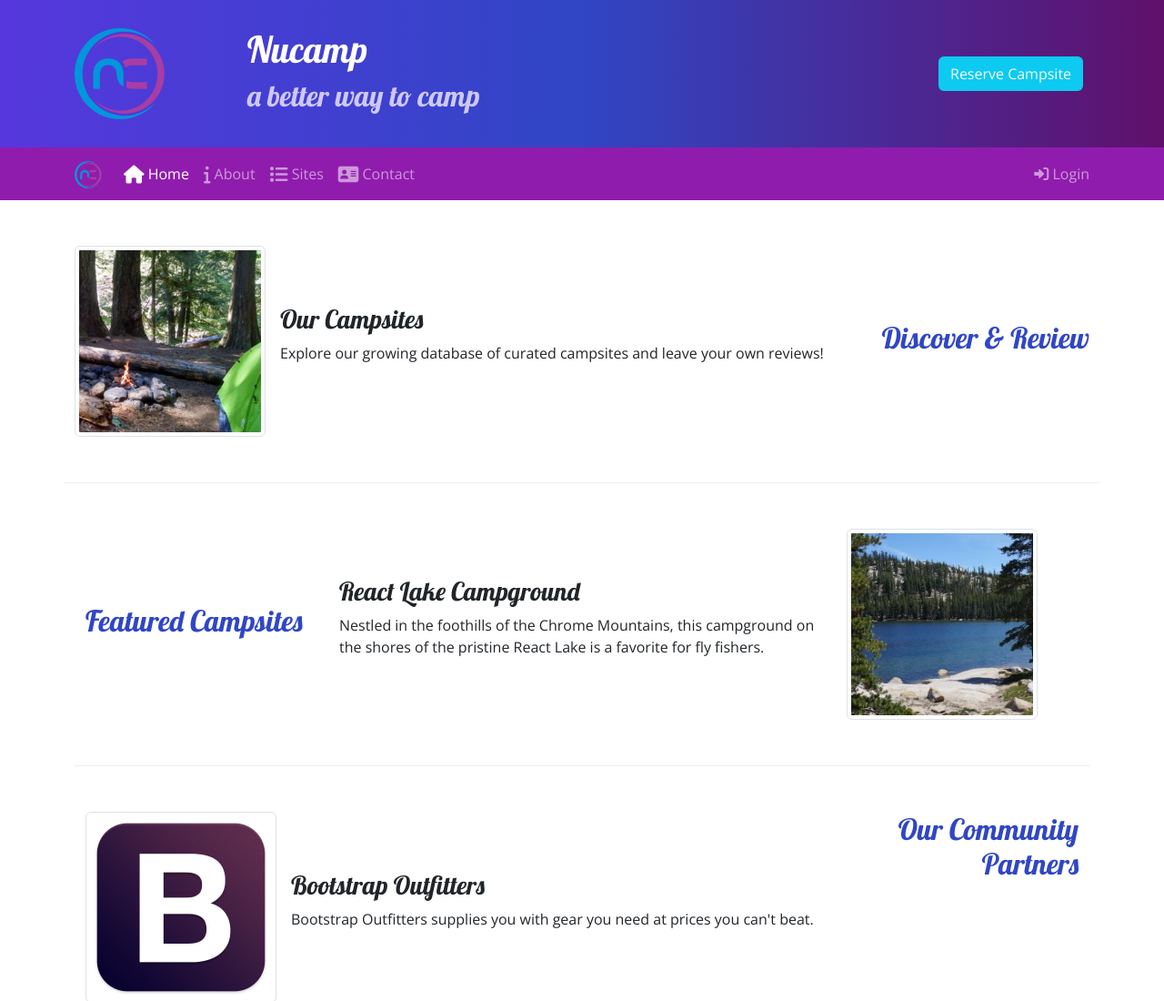
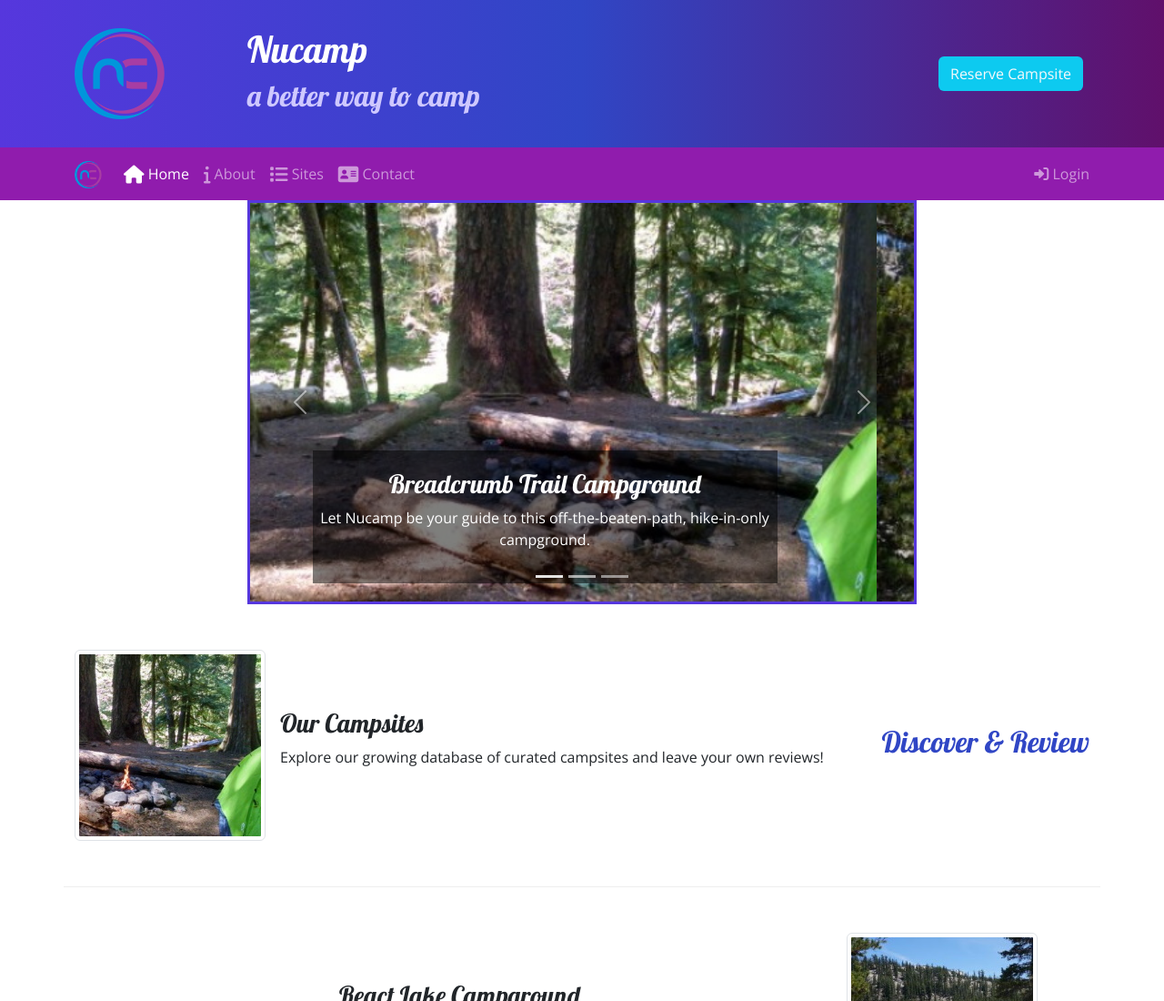
Before and after one commit to ptru2002/nucampsite, a plain HTML site: page index.html in a window 1280 px wide. Shown: the top 1100 px of the page at 91% size. Drawn offline with nearby package versions, Linux system fonts and the light colour scheme.

Commit message:
Carousel

```diff
--- a/css/styles.css
+++ b/css/styles.css
@@ -38,3 +38,11 @@ footer {
 .accordion-button{
     background-color: #d3d3d3;
 }
+
+.carousel-caption {
+    background-color: rgba(0, 0, 0, 0.5);
+}
+
+.carousel {
+    border: solid #5637DD;
+}
--- a/index.html
+++ b/index.html
@@ -152,6 +152,56 @@
     <!-- main content -->
     <main class="container">
 
+        <section class="row row-contet">
+            <div class="col-md-8 mx-auto">
+                <div id="homeCarousel" class="carousel slide" data-bs-ride="carousel">
+                    <div class="carousel-indicators">
+                        <button type="button" data-bs-target="#homeCarousel" data-bs-slide-to="0" class="active"></button>
+                        <button type="button" data-bs-target="#homeCarousel" data-bs-slide-to="1"></button>
+                        <button type="button" data-bs-target="#homeCarousel" data-bs-slide-to="2"></button>
+                    </div>
+
+                    <div class="carousel-inner">
+                        <div class="carousel-item active">
+                            <img class="d-block w-100" src="img/breadcrumb-trail.jpg" alt="Breadcrumb Trail Campground" />
+                            <div class="carousel-caption">
+                                <h3>Breadcrumb Trail Campground</h3>
+                                <p class="d-none d-sm-block">Let Nucamp be your guide to this off-the-beaten-path, hike-in-only campground.</p>
+                            </div>
+                        </div>
+
+                        <div class="carousel-item">
+                            <img class="d-block w-100" src="img/react-lake.jpg" alt="React Lake Campground" />
+                            <div class="carousel-caption">
+                                <p class="d-none d-sm-block">
+                                    Nestled in the foothills of the Chrome Mountains, this campground on the shores of the pristine React Lake is a favorite for fly fishers.
+                                </p>
+                            </div>
+                        </div>
+
+                        <div class="carousel-item">
+                            <img class="d-block w-100" src="img/chrome-river.jpg" alt="Chrome River Campground" />
+                            <div class="carousel-caption">
+                                <p class="d-none d-sm-block">
+                                    Spend a few sunny days and starry nights beneath a canopy of old-growth firs at this enchanting spot by the Chrome River.
+                                </p>
+                            </div>
+                        </div>
+
+                        <a class="carousel-control-prev" href="#homeCarousel" role="button" data-bs-slide="prev">
+                            <span class="carousel-control-prev-icon"></span>
+                            <span class="sr-only">Previous</span>
+                        </a>
+                        <a class="carousel-control-next" href="#homeCarousel" role="button" data-bs-slide="next">
+                            <span class="carousel-control-next-icon"></span>
+                            <span class="sr-only">Next</span>
+                        </a>
+
+                    </div>
+                </div>
+            </div>
+        </section>
+
     	<!-- discover section -->
         <section class="row row-content align-items-center">
             <div class="col-sm-4 col-md-3 order-sm-last">
```
